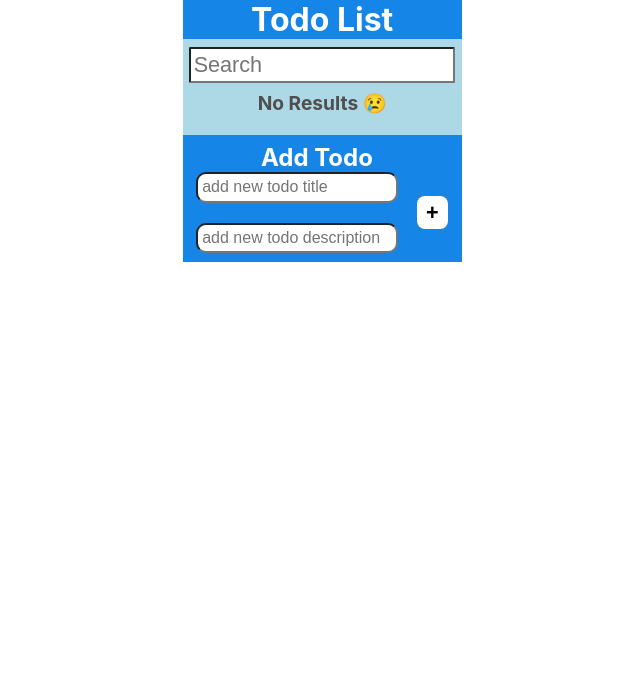
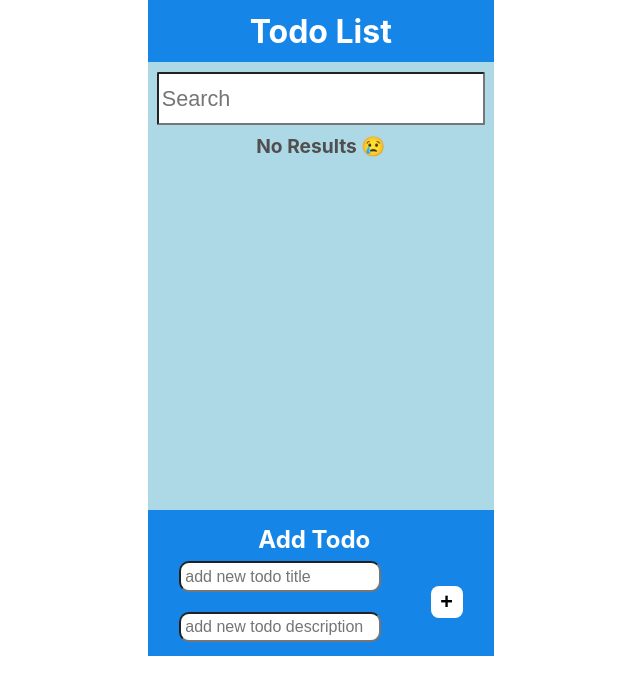
Before and after one commit to KhushiiAggrawal/ReactTodo, a React (Create React App) app: page / in a window 1280 px wide. Shown: the top 694 px of the page, without its empty margins (312-952 px from the left). Built offline with nearby package versions, Linux system fonts and the light colour scheme.

Commit message:
Update App.css

```diff
--- a/src/App.css
+++ b/src/App.css
@@ -5,8 +5,8 @@
 
 .app{
   display: flex;
-  width: 100%;
-  height: 100%;
+  width: 360px;
+  height: 656px;
   flex-direction: column;
 }
 
```
